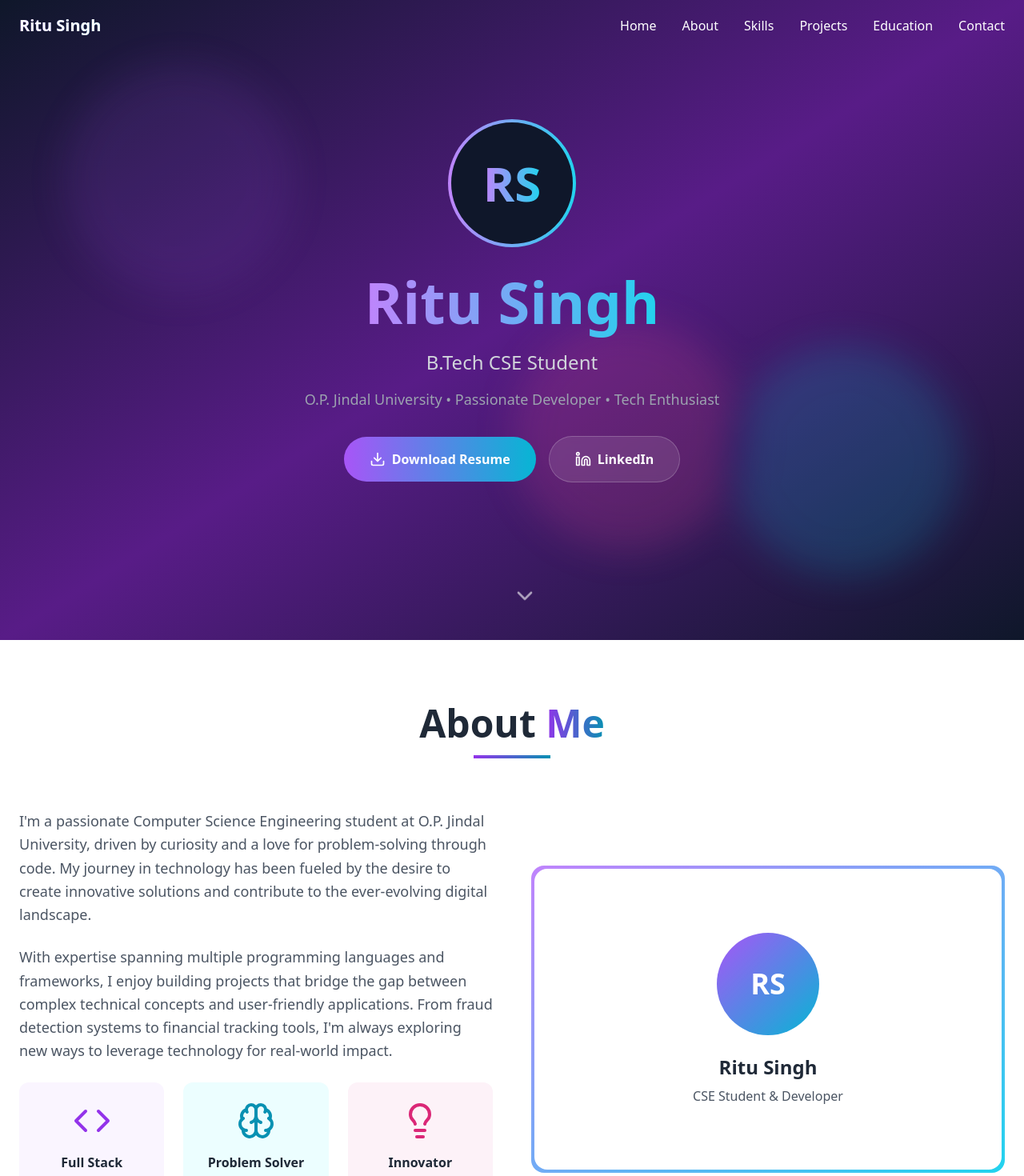
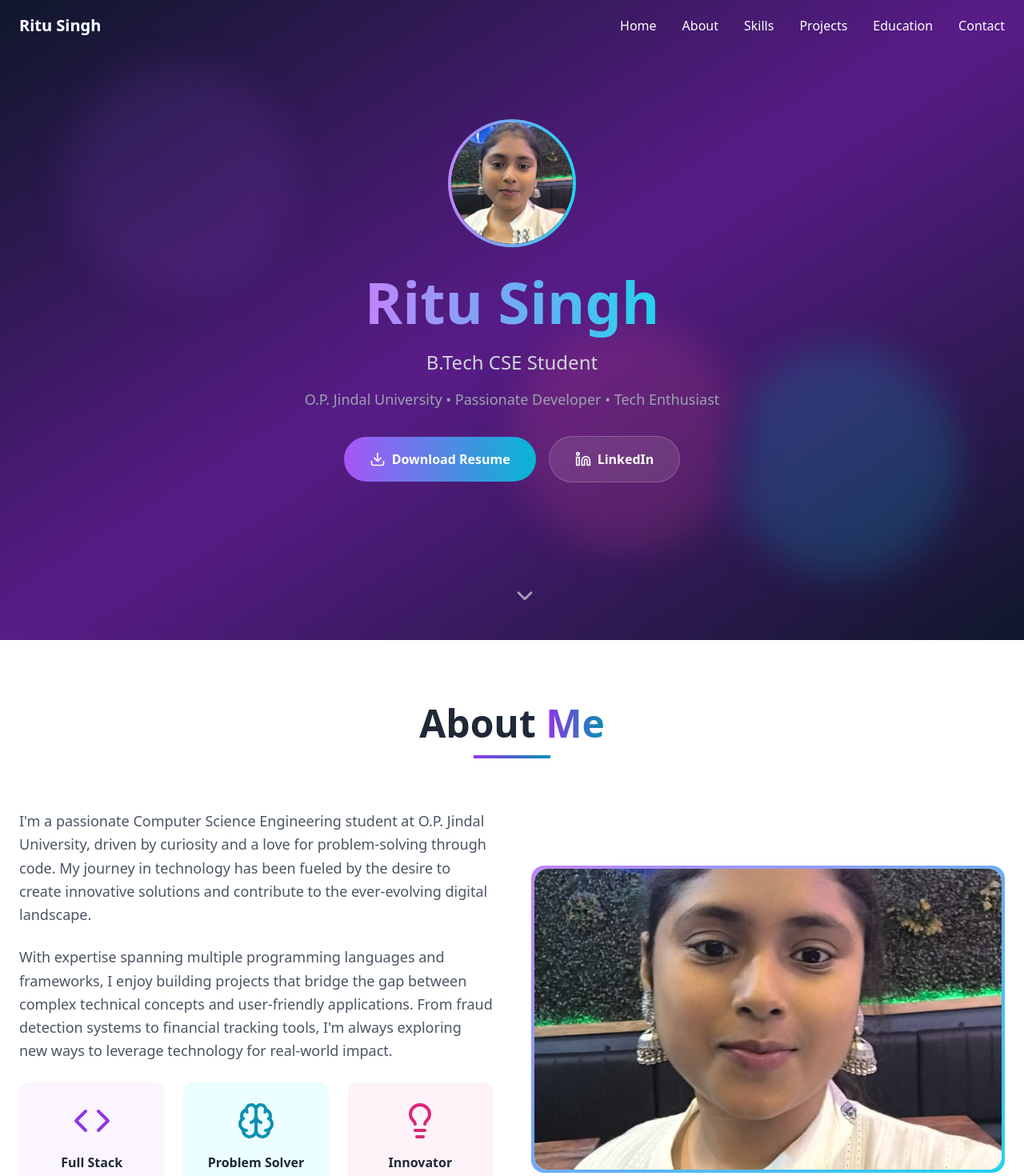
Before and after one commit to ritu114/ritu-tech-canvas, a React (Vite) app: page / in a window 1280 px wide. Shown: the top 1470 px of the page at 80% size. Built offline with nearby package versions, Linux system fonts and the light colour scheme.

Commit message:
Add profile photo
Added profile photo to the About section.

```diff
--- a/src/components/About.tsx
+++ b/src/components/About.tsx
@@ -52,14 +52,12 @@ const About = () => {
 
           <div className="relative">
             <div className="w-full h-96 bg-gradient-to-br from-purple-400 to-cyan-400 rounded-2xl p-1">
-              <div className="w-full h-full bg-white rounded-2xl flex items-center justify-center">
-                <div className="text-center">
-                  <div className="w-32 h-32 bg-gradient-to-br from-purple-500 to-cyan-500 rounded-full mx-auto mb-6 flex items-center justify-center">
-                    <span className="text-4xl font-bold text-white">RS</span>
-                  </div>
-                  <h3 className="text-2xl font-bold text-gray-800 mb-2">Ritu Singh</h3>
-                  <p className="text-gray-600">CSE Student & Developer</p>
-                </div>
+              <div className="w-full h-full bg-white rounded-2xl flex items-center justify-center overflow-hidden">
+                <img
+                  src="/lovable-uploads/9e0e5c99-07d3-4b9c-8dd4-a93da4d1502f.png"
+                  alt="Ritu Singh"
+                  className="w-full h-full object-cover rounded-2xl"
+                />
               </div>
             </div>
           </div>
--- a/src/components/Hero.tsx
+++ b/src/components/Hero.tsx
@@ -16,10 +16,12 @@ const Hero = () => {
         <div className="animate-fade-in">
           <div className="mb-8">
             <div className="w-40 h-40 mx-auto rounded-full bg-gradient-to-r from-purple-400 to-cyan-400 p-1 animate-scale-in">
-              <div className="w-full h-full bg-slate-900 rounded-full flex items-center justify-center">
-                <span className="text-6xl font-bold bg-gradient-to-r from-purple-400 to-cyan-400 bg-clip-text text-transparent">
-                  RS
-                </span>
+              <div className="w-full h-full bg-slate-900 rounded-full flex items-center justify-center overflow-hidden">
+                <img
+                  src="/lovable-uploads/9e0e5c99-07d3-4b9c-8dd4-a93da4d1502f.png"
+                  alt="Ritu Singh"
+                  className="w-full h-full object-cover rounded-full"
+                />
               </div>
             </div>
           </div>
```
Also changed, not shown: public/lovable-uploads/9e0e5c99-07d3-4b9c-8dd4-a93da4d1502f.png (added).
